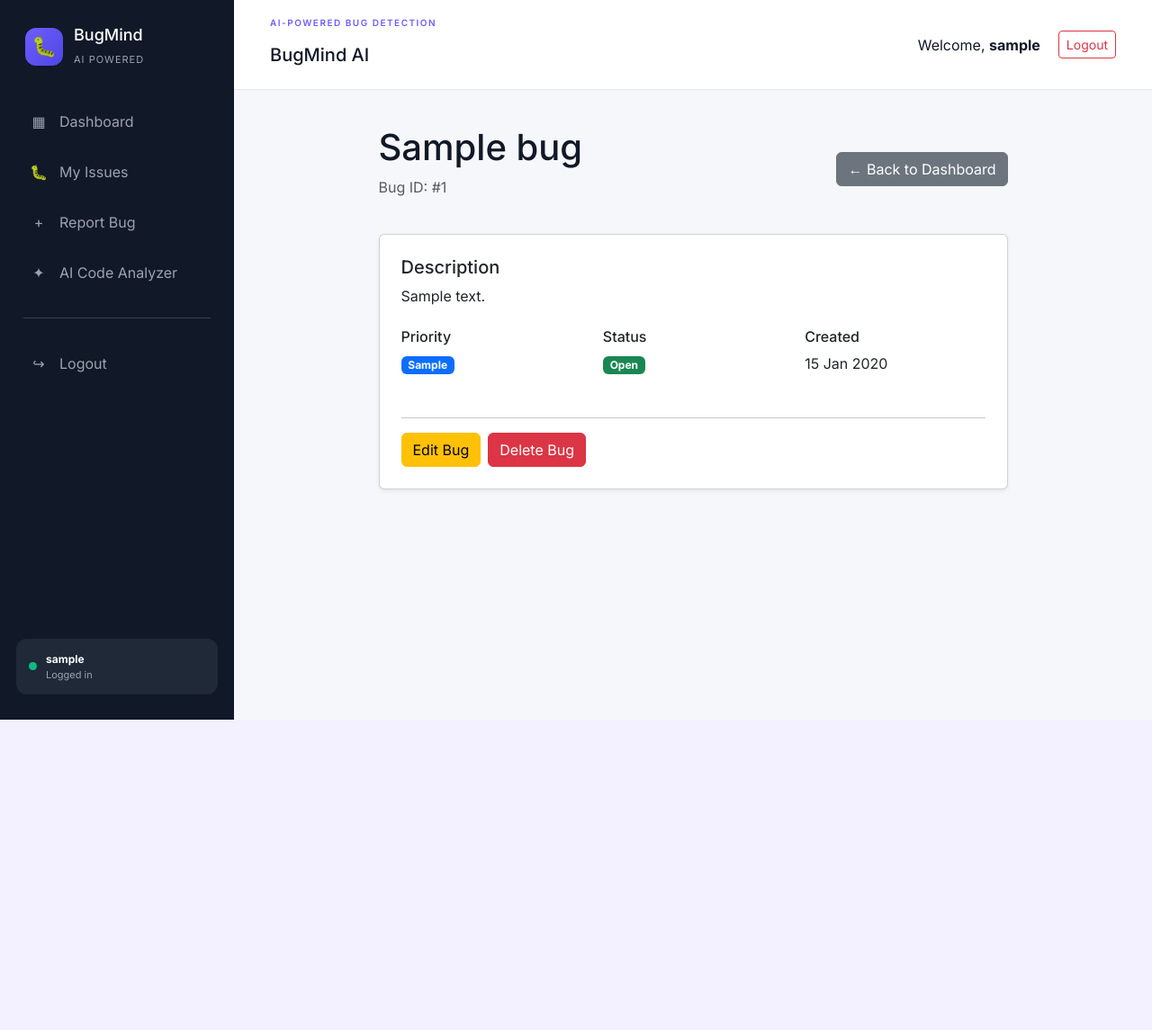
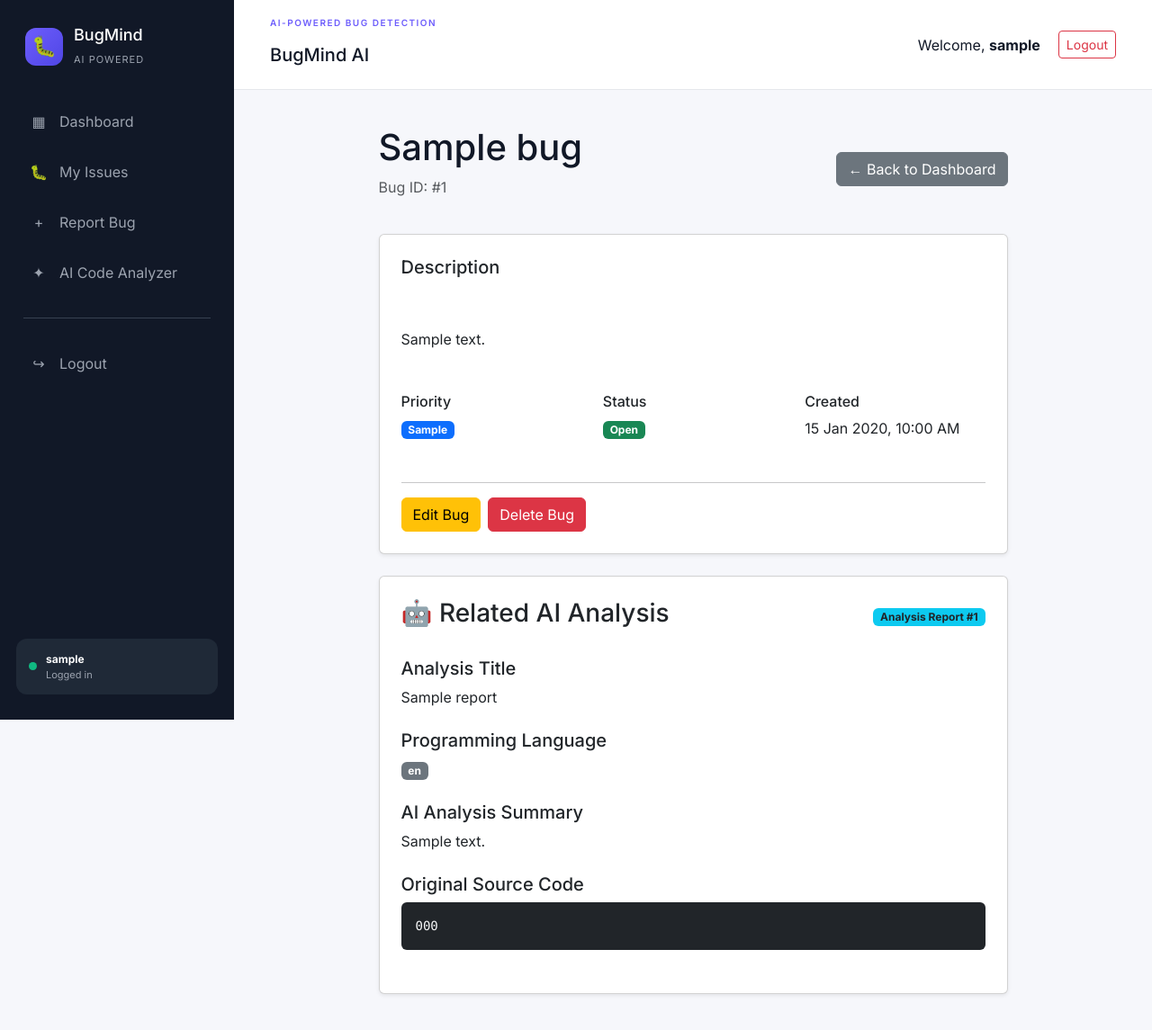
Before and after one commit to Tarun-ux103/ai-bug-tracker, a Flask app: page /bug/1 in a window 1280 px wide. Shown: the whole page at 90% size. Before the commit the page ends 800 px from the top, so only its background shows below. Run offline with Flask 3, Linux system fonts and the light colour scheme; a user stored in the database is signed in; tables that the repository leaves empty hold one stand-in row (values such as "Sample post").

Commit message:
Add AI response debugging

```diff
--- a/routes/main.py
+++ b/routes/main.py
@@ -32,25 +32,38 @@ def home():
 
 
 @main.route("/dashboard")
+@login_required
 def dashboard():
 
-    bugs = Bug.query.order_by(
+    bugs = Bug.query.filter_by(
+        user_id=current_user.id
+    ).order_by(
         Bug.created_at.desc()
     ).all()
 
-    total_bugs = Bug.query.count()
+
+    total_bugs = Bug.query.filter_by(
+        user_id=current_user.id
+    ).count()
+
 
     open_bugs = Bug.query.filter_by(
+        user_id=current_user.id,
         status="Open"
     ).count()
 
+
     in_progress_bugs = Bug.query.filter_by(
+        user_id=current_user.id,
         status="In Progress"
     ).count()
 
+
     resolved_bugs = Bug.query.filter_by(
+        user_id=current_user.id,
         status="Resolved"
     ).count()
+
 
     return render_template(
         "dashboard.html",
@@ -83,12 +96,14 @@ def create_bug():
             "priority"
         )
 
+
         new_bug = Bug(
             title=title,
             description=description,
             priority=priority,
             user_id=current_user.id
         )
+
 
         try:
 
@@ -98,10 +113,12 @@ def create_bug():
 
             db.session.commit()
 
+
             flash(
                 "Bug reported successfully!",
                 "success"
             )
+
 
             return redirect(
                 url_for(
@@ -109,14 +126,17 @@ def create_bug():
                 )
             )
 
+
         except Exception:
 
             db.session.rollback()
+
 
             flash(
                 "Error saving bug. Please try again.",
                 "error"
             )
+
 
             return redirect(
                 url_for(
@@ -133,11 +153,14 @@ def create_bug():
 @main.route(
     "/bug/<int:bug_id>"
 )
+@login_required
 def bug_details(bug_id):
 
-    bug = Bug.query.get_or_404(
-        bug_id
-    )
+    bug = Bug.query.filter_by(
+        id=bug_id,
+        user_id=current_user.id
+    ).first_or_404()
+
 
     return render_template(
         "bug_details.html",
@@ -155,6 +178,7 @@ def edit_bug(bug_id):
     bug = Bug.query.get_or_404(
         bug_id
     )
+
 
     if bug.user_id != current_user.id:
 
@@ -181,12 +205,15 @@ def edit_bug(bug_id):
             "status"
         )
 
+
         db.session.commit()
+
 
         flash(
             "Bug updated successfully!",
             "success"
         )
+
 
         return redirect(
             url_for(
@@ -213,11 +240,13 @@ def delete_bug(bug_id):
         bug_id
     )
 
+
     if bug.user_id != current_user.id:
 
         abort(
             403
         )
+
 
     db.session.delete(
         bug
@@ -225,10 +254,12 @@ def delete_bug(bug_id):
 
     db.session.commit()
 
+
     flash(
         "Bug deleted successfully!",
         "success"
     )
+
 
     return redirect(
         url_for(
--- a/templates/bug_details.html
+++ b/templates/bug_details.html
@@ -1,4 +1,9 @@
 {% extends "base.html" %}
+
+
+{% block title %}
+Bug Details
+{% endblock %}
 
 
 {% block content %}
@@ -8,11 +13,15 @@
     <div class="col-lg-9">
 
 
+        <!-- Page Header -->
+
         <div
-            class="d-flex
+            class="
+            d-flex
             justify-content-between
             align-items-center
-            mb-4"
+            mb-4
+            "
         >
 
             <div>
@@ -36,16 +45,22 @@
                 href="{{ url_for('main.dashboard') }}"
                 class="btn btn-secondary"
             >
+
                 ← Back to Dashboard
+
             </a>
 
         </div>
 
 
+        <!-- Bug Details Card -->
+
         <div class="card shadow-sm">
 
             <div class="card-body p-4">
 
+
+                <!-- Description -->
 
                 <div class="mb-4">
 
@@ -54,7 +69,7 @@
                     </h5>
 
 
-                    <p>
+                    <p style="white-space: pre-line;">
 
                         {{ bug.description }}
 
@@ -62,6 +77,8 @@
 
                 </div>
 
+
+                <!-- Bug Information -->
 
                 <div class="row">
 
@@ -107,7 +124,9 @@
 
                         <p>
 
-                            {{ bug.created_at.strftime('%d %b %Y') }}
+                            {{ bug.created_at.strftime(
+                                '%d %b %Y, %I:%M %p'
+                            ) }}
 
                         </p>
 
@@ -120,28 +139,44 @@
                 <hr>
 
 
+                <!-- Edit and Delete -->
+
                 <div class="d-flex gap-2">
 
 
                     <a
-                        href="{{ url_for('main.edit_bug', bug_id=bug.id) }}"
+                        href="{{ url_for(
+                            'main.edit_bug',
+                            bug_id=bug.id
+                        ) }}"
                         class="btn btn-warning"
                     >
+
                         Edit Bug
+
                     </a>
 
 
                     <form
-                        action="{{ url_for('main.delete_bug', bug_id=bug.id) }}"
+                        action="{{ url_for(
+                            'main.delete_bug',
+                            bug_id=bug.id
+                        ) }}"
                         method="POST"
-                        onsubmit="return confirm('Are you sure you want to delete this bug?');"
+                        onsubmit="
+                            return confirm(
+                                'Are you sure you want to delete this bug?'
+                            );
+                        "
                     >
 
                         <button
                             type="submit"
                             class="btn btn-danger"
                         >
+
                             Delete Bug
+
                         </button>
 
                     </form>
@@ -153,6 +188,156 @@
 
         </div>
 
+
+        <!-- Related AI Analysis Report -->
+
+        {% if bug.analysis_report %}
+
+
+        <div class="card shadow-sm mt-4">
+
+            <div class="card-body p-4">
+
+
+                <div
+                    class="
+                    d-flex
+                    justify-content-between
+                    align-items-center
+                    mb-4
+                    "
+                >
+
+                    <h3>
+
+                        🤖 Related AI Analysis
+
+                    </h3>
+
+
+                    <span class="badge bg-info text-dark">
+
+                        Analysis Report
+                        #{{ bug.analysis_report.id }}
+
+                    </span>
+
+                </div>
+
+
+                <!-- Report Title -->
+
+                <div class="mb-4">
+
+                    <h5>
+                        Analysis Title
+                    </h5>
+
+
+                    <p>
+
+                        {{ bug.analysis_report.title }}
+
+                    </p>
+
+                </div>
+
+
+                <!-- Programming Language -->
+
+                <div class="mb-4">
+
+                    <h5>
+                        Programming Language
+                    </h5>
+
+
+                    <span class="badge bg-secondary">
+
+                        {{ bug.analysis_report.language }}
+
+                    </span>
+
+                </div>
+
+
+                <!-- AI Summary -->
+
+                <div class="mb-4">
+
+                    <h5>
+                        AI Analysis Summary
+                    </h5>
+
+
+                    <p>
+
+                        {{ bug.analysis_report.summary }}
+
+                    </p>
+
+                </div>
+
+
+                <!-- Original Source Code -->
+
+                <div class="mb-4">
+
+                    <h5>
+                        Original Source Code
+                    </h5>
+
+
+                    <pre
+                        class="bg-dark text-light p-3 rounded"
+                        style="
+                            max-height: 500px;
+                            overflow: auto;
+                            white-space: pre-wrap;
+                        "
+                    ><code>{{ bug.analysis_report.source_code }}</code></pre>
+
+                </div>
+
+
+            </div>
+
+        </div>
+
+
+        {% else %}
+
+
+        <!-- No AI Report -->
+
+        <div class="card shadow-sm mt-4">
+
+            <div class="card-body text-center p-4">
+
+
+                <h5>
+
+                    No Related AI Analysis
+
+                </h5>
+
+
+                <p class="text-muted mb-0">
+
+                    This bug was created manually and is not
+                    connected to an AI analysis report.
+
+                </p>
+
+
+            </div>
+
+        </div>
+
+
+        {% endif %}
+
+
     </div>
 
 </div>
```
Also changed, not shown: templates/dashboard.html (+54 -2 lines).
